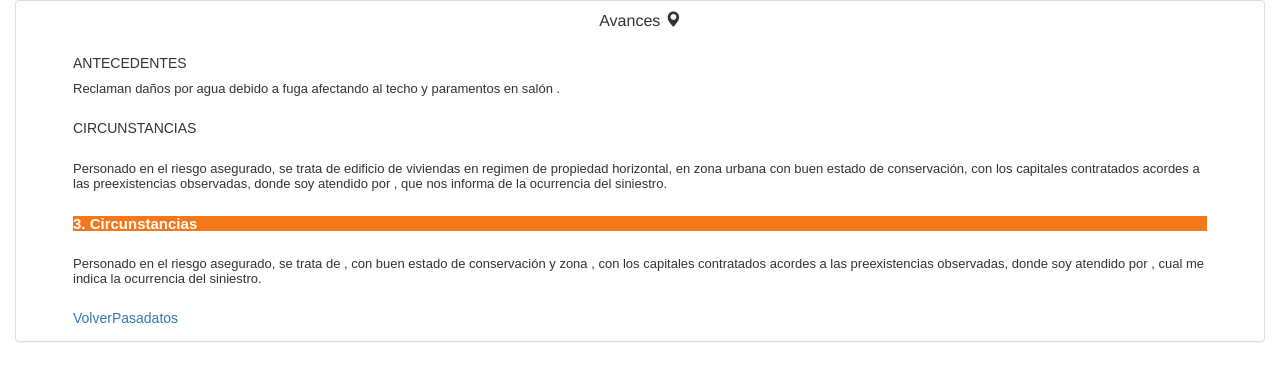
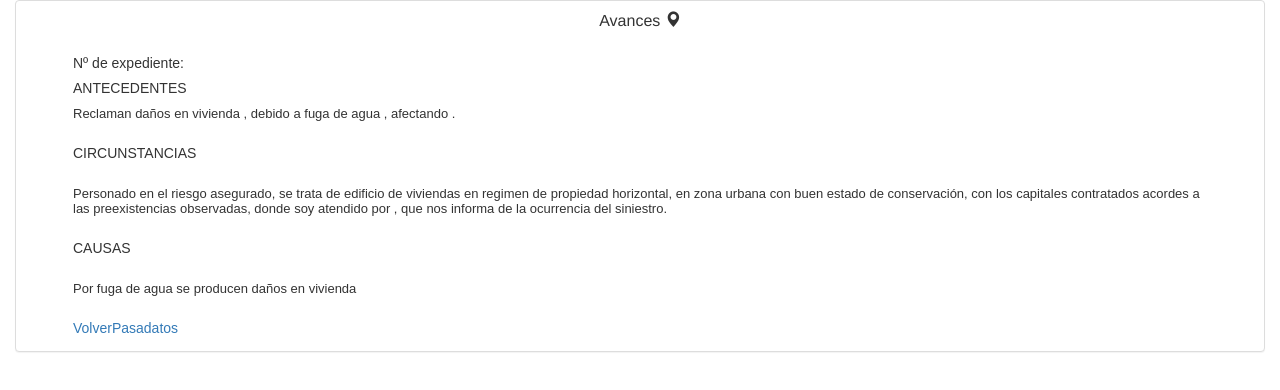
Before and after one commit to fbronchaly/angular-leerJson, an Angular app: page /#/presentacion in a window 1280 px wide. Shown: the top 390 px of the page. Built offline with nearby package versions, Linux system fonts and the light colour scheme.

Commit message:
Causas funcionando

```diff
--- a/src/app/pasa-datos/pasa-datos.component.html
+++ b/src/app/pasa-datos/pasa-datos.component.html
@@ -19,7 +19,15 @@
 <form class="form-inline justify-content-right"[formGroup]="checkoutForm" (ngSubmit)="onSubmit(checkoutForm.value)">
 
 <div class="w3-container w3-section w3-padding-8 w3-orange" >
-<div class="row" >
+   <div class="form-group">
+    <label for="vivAfectadas">
+      Nº Expediente
+    </label>
+    <input id="expedientes" type="text" formControlName="expedientes">
+  </div>
+</div>
+
+<div class="w3-container w3-section w3-padding-8 w3-orange" >
 
 <div class="form-group">
  <label for="name">
@@ -30,8 +38,6 @@
    <option *ngFor="let dato of datos" >{{dato.id}}</option>
 </select>
 </div>
-
-
   <div class="form-group">
     <label for="vivAfectadas">
       Viviendas afectadas
@@ -41,7 +47,7 @@
 
   <div class="form-group">
    <label for="name">
-      Elementos afectados
+      Construcción afectada
     </label>
 
   <select class="custom-select" formControlName="eleAfectados">
@@ -51,10 +57,9 @@
 </div>
 
   </div>
-  </div>
+
 
   <div class="w3-container w3-section w3-padding-8 w3-orange" >
-<div class="row" >
 
 <div class="form-group">
    <label for="name">
@@ -77,12 +82,20 @@
 </select>
 </div>
 
-  </div>
+<div class="form-group">
+ <label for="name">
+     Estancia afectada
+    </label>
+  <select class="custom-select" formControlName="zonaAfectada">
+   <option value="" disabled></option>
+   <option *ngFor="let dato of zonasAfectada" >{{dato.zonaAfectada}}</option>
+</select>
+</div>
+
   </div>
 
+
 <div class="w3-container w3-section w3-padding-8 w3-orange" >
-<div class="row" >
-
 
   <div class="form-group">
 
@@ -91,10 +104,12 @@
     </label>
     <textarea id="anadeTexto" type="text" formControlName="anadeTexto" rows="4" cols="100" wrap="hard"></textarea>
   </div>
+  </div>
 
 
-  </div>
-  </div>
+
+
+
 
 
 
--- a/src/app/pasa-datos/pasa-datos.component.ts
+++ b/src/app/pasa-datos/pasa-datos.component.ts
@@ -23,13 +23,22 @@ export class PasaDatosComponent implements OnInit {
   ];
 
    eleAfectados: any[]=[
-    {elemAfec:"techo"},
-    {elemAfec:"techos"},
-    {elemAfec:"paramento"},
-    {elemAfec:"paramentos"},
-    {elemAfec:"techo y paramento"},
-    {elemAfec:"techo y paramentos"}
+    {elemAfec:"al techo"},
+    {elemAfec:"a los techos"},
+    {elemAfec:"al paramento"},
+    {elemAfec:"los paramentos"},
+    {elemAfec:"al techo y paramento"},
+    {elemAfec:"al techo y paramentos"}
   ];
+
+  zonasAfectada: any[]=[
+
+    {zonaAfectada:"del salón."},
+    {zonaAfectada:"del pasillo."},
+    {zonaAfectada:"del aseo."},
+    {zonaAfectada:"del cuarto de baño."},
+    {zonaAfectada:"de la cocina."}
+  ]
 
 
 
@@ -48,7 +57,9 @@ export class PasaDatosComponent implements OnInit {
       motivo:'',
       atiende:'',
       anadeTexto:'',
-      eleAfectados:''
+      eleAfectados:'',
+      expedientes:'',
+      zonaAfectada:''
 
     });
 
--- a/src/app/presentacion/presentacion.component.html
+++ b/src/app/presentacion/presentacion.component.html
@@ -5,26 +5,26 @@
 
         <!-- Panel Body -->
         <div class="panel-body">
-
+           <p class="">Nº de expediente: {{parametros.expedientes}}</p>
 
             <p class="">ANTECEDENTES</p>
 
-             <p class="bg-muted">Reclaman daños por agua debido a fuga {{parametros.motivo}} {{parametros.conduccion}} afectando al techo y paramentos en salón .</p>
+             <p class="bg-muted">Reclaman daños en vivienda {{parametros.vivAfectadas}}, debido a fuga de agua {{parametros.motivo}} {{parametros.conduccion}}, afectando {{parametros.eleAfectados}} {{parametros.zonaAfectada}}  .</p>
   <div><br></div>
             <!-- Creates Form (novalidate disables HTML validation, Angular will control) -->
 
             <p class="">CIRCUNSTANCIAS</p>
   <div><br></div>
 
-            <p class="bg-muted">Personado en el riesgo asegurado, se trata de edificio de viviendas en regimen de propiedad horizontal, en zona urbana con buen estado de conservación, con los capitales contratados acordes a las preexistencias observadas, donde soy atendido por {{atiende}}, que nos informa de la ocurrencia del siniestro. </p>
+            <p class="bg-muted">Personado en el riesgo asegurado, se trata de edificio de viviendas en regimen de propiedad horizontal, en zona urbana con buen estado de conservación, con los capitales contratados acordes a las preexistencias observadas, donde soy atendido por {{parametros.atiende}}, que nos informa de la ocurrencia del siniestro. </p>
 
 
 
               <div><br></div>
 
-                  <p class="bg-muted1">3. Circunstancias</p>
+                  <p class="">CAUSAS</p>
   <div><br></div>
-              <p class="bg-muted"> Personado en el riesgo asegurado, se trata de , con buen estado de conservación y zona , con los capitales contratados acordes a las preexistencias observadas, donde soy atendido por  ,  cual me indica la ocurrencia del siniestro.</p>
+              <p class="bg-muted">Por fuga de agua se producen daños {{parametros.eleAfectados}} {{parametros.zonaAfectada}} en vivienda {{parametros.vivAfectadas}} </p>
               <p class="bg-muted"> </p>
 
 
```
